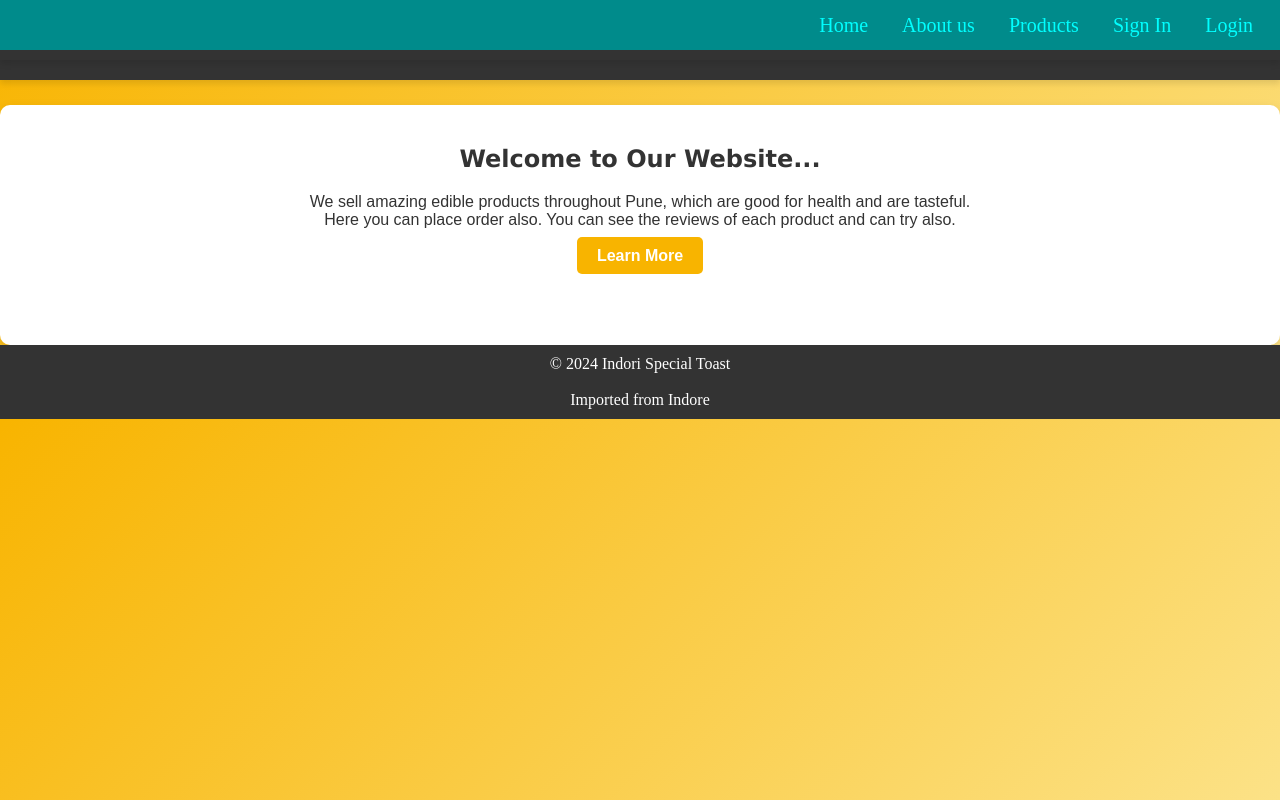
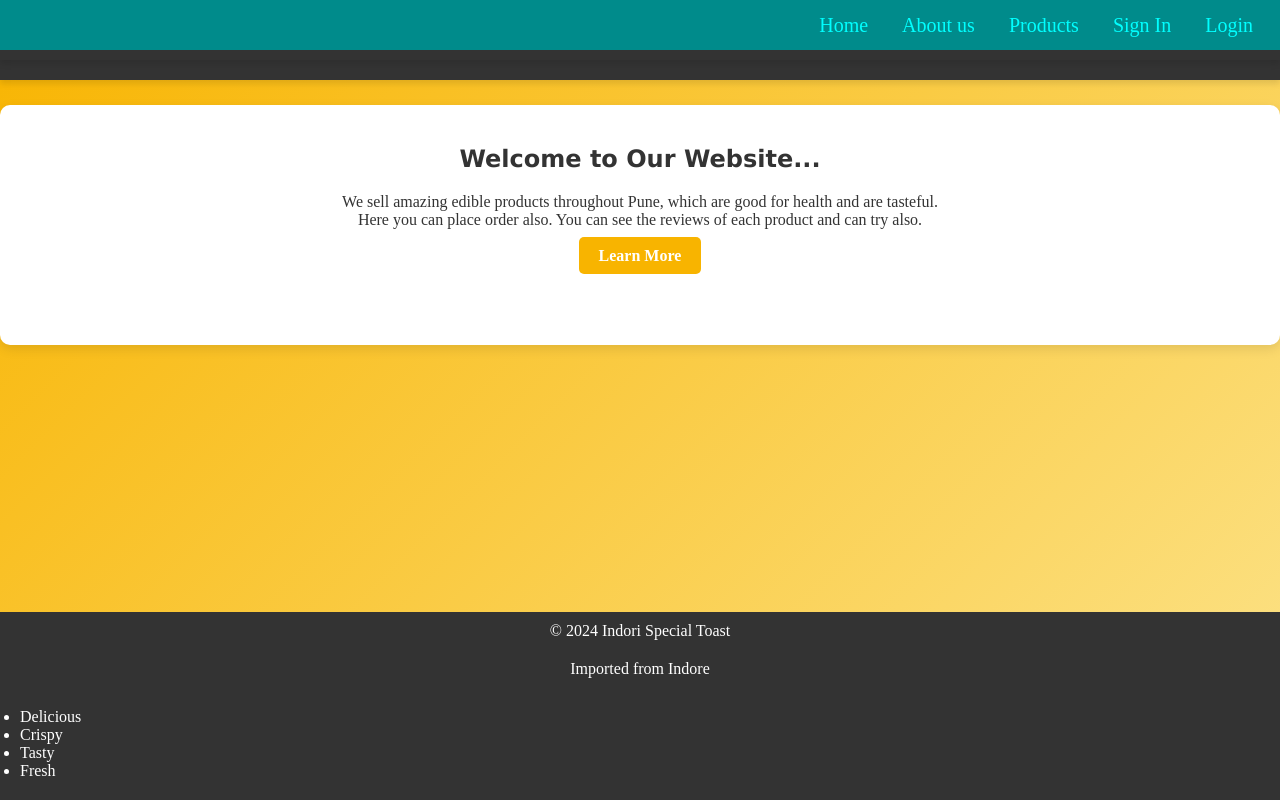
Before and after one commit to Kushagra9399/Product-Selling-Website-using-Django, a Django app: page / in a window 1280 px wide. Run offline with Django 4.2, Linux system fonts and the light colour scheme.

Commit message:
django project

```diff
--- a/static/css/aboutus.css
+++ b/static/css/aboutus.css
@@ -9,6 +9,9 @@ body {
     font-family: 'Times New Roman', Times, serif;
     background: linear-gradient(135deg, #f8b400, #fce38a);
     color: #333;
+    display: flex;
+    flex-direction: column;
+    height: 100vh;
 }
 
 main {
--- a/static/css/footer.css
+++ b/static/css/footer.css
@@ -1,9 +1,24 @@
+* {
+    font-family: 'Times New Roman', Times, serif;
+}
 footer {
     background-color: #333;
-    font-family: 'Times New Roman', Times, serif;
+    margin: 0;
+    margin-top: auto;
+    bottom: 0;
+    width: 100%;
+    left: 0;
+}
+
+footer p {
+    text-align: center;
     color: white;
     padding: 10px;
-    bottom: 0;
-    text-align: center;
-    width: 100%;
-}
+    margin: 0;
+ }
+
+ ul {
+    color: white;
+    text-align: left;
+    margin: 20px;
+ }
--- a/static/css/index.css
+++ b/static/css/index.css
@@ -9,6 +9,9 @@ body {
     font-family: 'Arial', sans-serif;
     background: linear-gradient(135deg, #f8b400, #fce38a);
     color: #333;
+    display: flex;
+    flex-direction: column;
+    height: 100vh;
 }
 
 header {
--- a/templates/footer.html
+++ b/templates/footer.html
@@ -1,3 +1,9 @@
 <link rel="stylesheet" href="/static/css/footer.css">
 <p>© 2024 Indori Special Toast</p>
-<br>Imported from Indore
+<p>Imported from Indore</p>
+<ul>
+    <li>Delicious</li>
+    <li>Crispy</li>
+    <li>Tasty</li>
+    <li>Fresh</li>
+</ul>
--- a/templates/login.html
+++ b/templates/login.html
@@ -9,6 +9,7 @@
         {% include "header.html" %}
     </header>
     <body>
+        <div class="container">
             <div class="div1">
                 <form action="/">
                     Name: <br>
@@ -22,6 +23,7 @@
                     Not have Account? <a href="/sign-in/">Sign In</a>
                 </form>
             </div>
+        </div>
         <footer>
             {% include "footer.html" %}
         </footer>
--- a/templates/signin.html
+++ b/templates/signin.html
@@ -12,10 +12,6 @@
     <body>
         <br>
         <div id = "div2">
-            <div id = "div1">
-                Hi, Kushagra Prajapat here!!!
-                <br>Welcome to my Website
-            </div>
             <br>
             <form action="/">
             Name:
```
Also changed, not shown: static/css/login.css (+11 -6 lines), static/css/signin.css (+11 -25 lines). Lines whose indentation alone changed are shown as unchanged.
